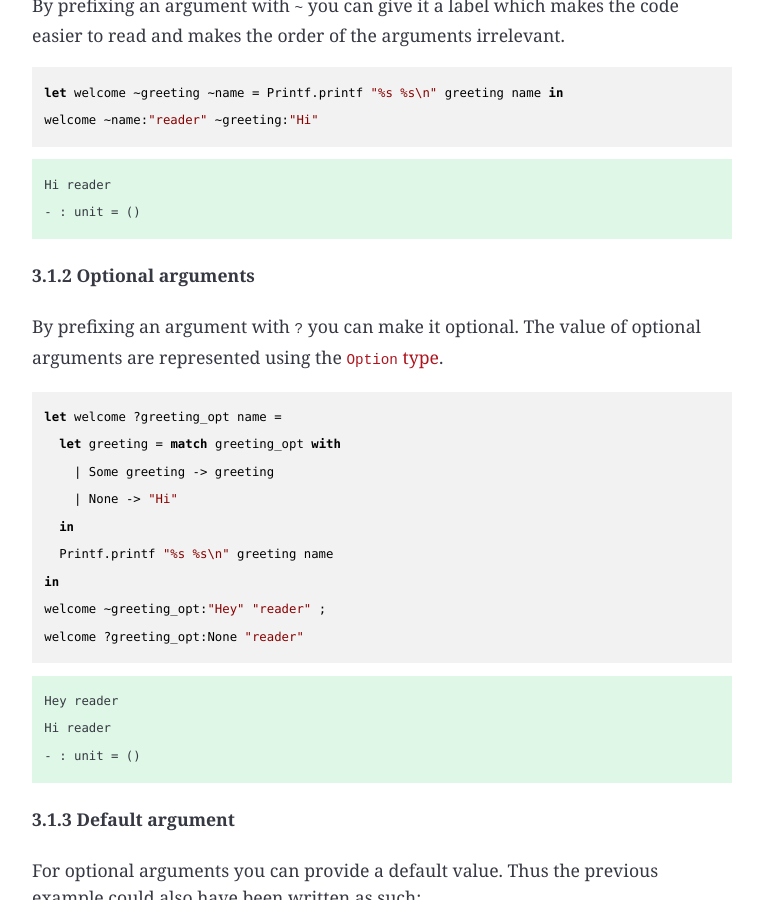
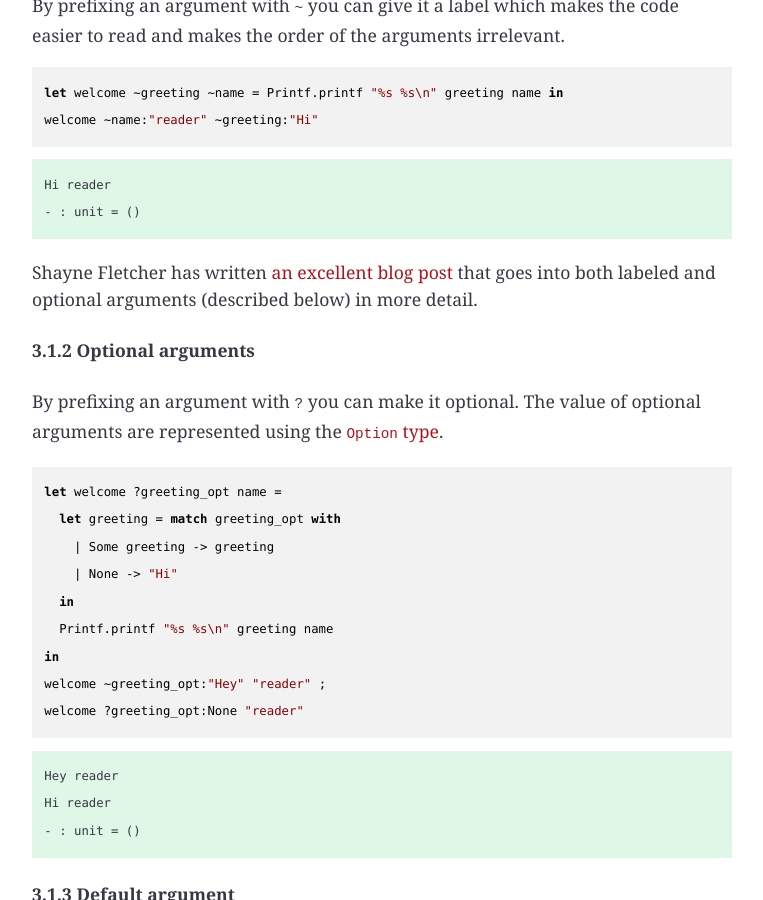
Before and after one commit to mads-hartmann/blog.mads-hartmann.com, a Jekyll site: the page built from _posts/2014-11-13-ocaml-briefly.html, in a window 1280 px wide and 900 px high, scrolled down 4644 px. Shown: the whole window, without its empty margins (258-1021 px from the left). Built offline with Jekyll 4.4.1, drawn with Linux system fonts in a browser that asks for light colours; nearby versions of some CDN libraries; comment, search, counter and statistics services are not loaded.

Commit message:
Add link to post by Shayne Fletcher

```diff
--- a/_org/_posts/2014-11-13-ocaml-briefly.org
+++ b/_org/_posts/2014-11-13-ocaml-briefly.org
@@ -168,6 +168,9 @@ irrelevant.
 #+RESULTS:
 : Hi reader
 : - : unit = ()
+
+Shayne Fletcher has written [[http://blog.shaynefletcher.org/2015/03/labeled-and-optional-arguments.html][an excellent blog post]] that goes into both
+labeled and optional arguments (described below) in more detail.
 
 *** Optional arguments
 By prefixing an argument with ~?~ you can make it optional. The value
--- a/_posts/2014-11-13-ocaml-briefly.html
+++ b/_posts/2014-11-13-ocaml-briefly.html
@@ -290,6 +290,11 @@
 Hi reader
 - : unit = ()
 </pre>
+
+<p>
+Shayne Fletcher has written <a href="http://blog.shaynefletcher.org/2015/03/labeled-and-optional-arguments.html">an excellent blog post</a> that goes into both
+labeled and optional arguments (described below) in more detail.
+</p>
 </div>
 </div>
 
```
